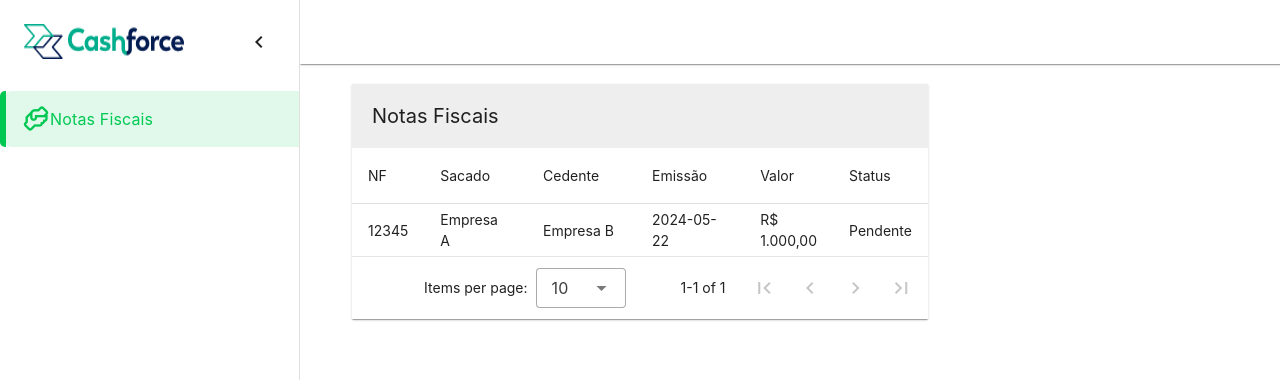
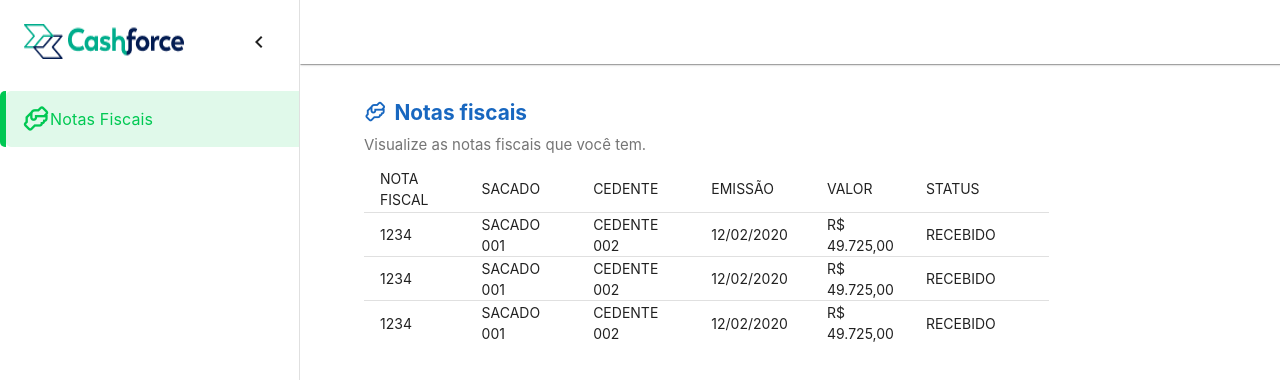
Before and after one commit to nelsonhamada/teste-tecnico-cashforce, a Vue app in the folder frontend/: page /invoices in a window 1280 px wide. Shown: the top 380 px of the page. Built offline with nearby package versions, Linux system fonts and the light colour scheme; the HTML template or start-up script is replaced by a standard one.

Commit message:
refactor: remove unnecessary v-app wrapper from App.vue; update InvoicesIndex and PrivateIndex views for improved layout

```diff
--- a/frontend/src/App.vue
+++ b/frontend/src/App.vue
@@ -3,7 +3,5 @@ import { RouterView } from 'vue-router';
 </script>
 
 <template>
-        <v-app>
                 <router-view></router-view>
-        </v-app>
 </template>
--- a/frontend/src/features/private-routes/invoices/views/InvoicesIndex.vue
+++ b/frontend/src/features/private-routes/invoices/views/InvoicesIndex.vue
@@ -1,39 +1,90 @@
+<!-- eslint-disable -->
 <script setup lang="ts">
-import { ref } from 'vue';
 
-const headers = ref([
-  { title: 'NF', key: 'nf' },
-  { title: 'Sacado', key: 'sacado' },
-  { title: 'Cedente', key: 'cedente' },
-  { title: 'Emissão', key: 'emissao' },
-  { title: 'Valor', key: 'valor' },
-  { title: 'Status', key: 'status' },
-]);
+const headers = [
+  { title: 'NOTA FISCAL', key: 'nf', align: 'start' as const },
+  { title: 'SACADO', key: 'sacado' },
+  { title: 'CEDENTE', key: 'cedente' },
+  { title: 'EMISSÃO', key: 'emissao' },
+  { title: 'VALOR', key: 'valor' },
+  { title: 'STATUS', key: 'status' },
+  { title: '', key: 'actions', sortable: false },
+];
 
-const items = ref([
+const items = [
   {
-    nf: '12345',
-    sacado: 'Empresa A',
-    cedente: 'Empresa B',
-    emissao: '2024-05-22',
-    valor: 'R$ 1.000,00',
-    status: 'Pendente',
+    nf: '1234',
+    sacado: 'SACADO 001',
+    cedente: 'CEDENTE 002',
+    emissao: '12/02/2020',
+    valor: 'R$ 49.725,00',
+    status: 'RECEBIDO',
   },
-]);
+  {
+    nf: '1234',
+    sacado: 'SACADO 001',
+    cedente: 'CEDENTE 002',
+    emissao: '12/02/2020',
+    valor: 'R$ 49.725,00',
+    status: 'RECEBIDO',
+  },
+  {
+    nf: '1234',
+    sacado: 'SACADO 001',
+    cedente: 'CEDENTE 002',
+    emissao: '12/02/2020',
+    valor: 'R$ 49.725,00',
+    status: 'RECEBIDO',
+  },
+];
 </script>
 
 <template>
-  <v-container>
+  <v-container class="pa-8">
+    <div class="mb-2">
+      <div class="d-flex align-center mb-1">
+        <v-icon color="primary" class="mr-2">mdi-handshake-outline</v-icon>
+        <span class="title font-weight-bold text-primary">Notas fiscais</span>
+      </div>
+      <div class="subtitle-2 text-grey-darken-1">
+        Visualize as notas fiscais que você tem.
+      </div>
+    </div>
     <v-data-table
       :headers="headers"
       :items="items"
-      class="elevation-1"
+      class="elevation-0 invoices-table"
+      hide-default-footer
+      density="comfortable"
     >
-      <template #top>
-        <v-toolbar flat>
-          <v-toolbar-title>Notas Fiscais</v-toolbar-title>
-        </v-toolbar>
-      </template>
     </v-data-table>
   </v-container>
 </template>
+
+<style scoped>
+.title {
+  font-size: 1.3rem;
+}
+.valor-green {
+  color: #00C853;
+  font-weight: 600;
+}
+.status-green {
+  color: #00C853;
+  font-weight: 600;
+  letter-spacing: 1px;
+}
+.btn-cedente {
+  text-transform: none;
+  font-size: 13px;
+  border-radius: 8px;
+  border-color: #B0BEC5;
+}
+.invoices-table .v-data-table__tr {
+  border-radius: 12px;
+  background: #fff;
+}
+.invoices-table .v-data-table__td {
+  font-size: 15px;
+}
+</style>
--- a/frontend/src/features/private-routes/main/view/PrivateIndex.vue
+++ b/frontend/src/features/private-routes/main/view/PrivateIndex.vue
@@ -4,37 +4,15 @@ import SideBar from "@/features/private-routes/components/sidebar/SideBar.vue";
 </script>
 
 <template>
+  <v-app>
     <SideBar />
     <Header />
-  <v-main class="page-wrapper">
+    <v-main >
       <router-view v-slot="{ Component }">
         <Transition name="fade" mode="out-in">
           <component :is="Component" />
         </Transition>
       </router-view>
     </v-main>
+    </v-app>
 </template>
-
-<style scoped>
-html {
-  overflow-y: auto;
-}
-.page-wrapper {
-  .v-container {
-    &:first-child {
-      min-height: calc(100vh - 139px);
-    }
-
-    padding: 20px;
-
-    @media (max-width: 1550px) {
-      max-width: 100%;
-    }
-
-    @media (min-width: 768px) {
-      padding-inline: 20px;
-    }
-  }
-}
-
-</style>
```
Lines whose indentation alone changed are shown as unchanged.
